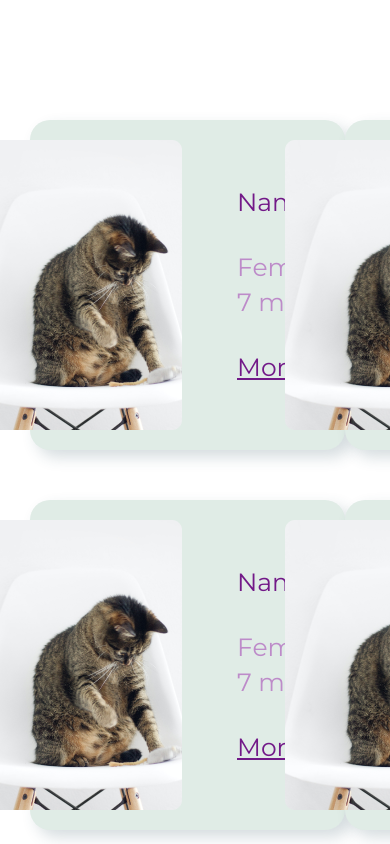
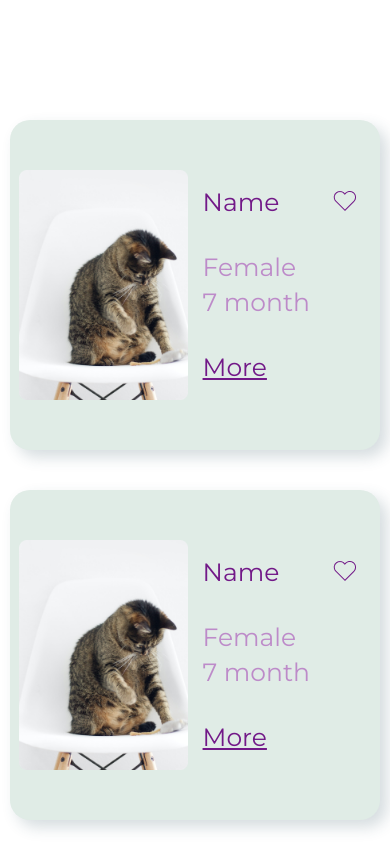
Before and after one commit to ItalianComposer/FruitMarta, a plain HTML site: page pickup.html in a window 390 px wide. Shown: the part 720-1564 px from the top of the page. Drawn offline with Linux system fonts and the light colour scheme.

Commit message:
Добавлена адаптивность для pickup

```diff
--- a/style.css
+++ b/style.css
@@ -735,6 +735,10 @@ footer {
   .main__bgicon_pos_top {
     left: 915px;
   }
+  .pickup_main {
+    padding-left: 50px;
+    padding-right: 50px;
+  }
 }
 @media (max-width: 1575px) {
   .block__item {
@@ -808,6 +812,15 @@ footer {
   .form_btn {
     width: 520px;
   }
+  .pickup_main__card {
+    width: 435px;
+  }
+  .pickup_main__card_img {
+    margin-left: -20px;
+  }
+  .pickup_main__card__description {
+    margin-left: 20px;
+  }
 }
 @media (max-width: 1470px) {
   .main__menu {
@@ -850,6 +863,10 @@ footer {
   }
   .have_any_questions {
     padding-left: 50px;
+  }
+  .pickup_main {
+    padding-left: 20px;
+    padding-right: 20px;
   }
 }
 @media (max-width: 1385px) {
@@ -940,6 +957,14 @@ footer {
   .our_team__card_img {
     width: 350px;
     height: 450px;
+  }
+  .pickup_main__card {
+    width: 370px;
+  }
+  .pickup_main__card_img {
+    margin-left: -45px;
+    width: 180px;
+    height: 260px;
   }
 }
 @media (max-width: 1180px) {
@@ -1080,6 +1105,26 @@ footer {
   .form_btn {
     width: 400px;
   }
+  .pickup_main {
+    padding-left: 20px;
+    padding-right: 20px;
+  }
+  .pickup_main__card {
+    width: 310px;
+    height: 310px;
+  }
+  .pickup_main__card_img {
+    width: 150px;
+    height: 230px;
+    margin-left: -10px;
+  }
+  .pickup_main__card__description {
+    width: 105px;
+    margin-left: 15px;
+  }
+  .union_pos {
+    width: 120px;
+  }
 }
 @media (max-width: 920px) {
   .main__menu_item {
@@ -1151,6 +1196,27 @@ footer {
   .our_team__card_img {
     width: 250px;
     height: 350px;
+  }
+  .pickup_main__card_container {
+    flex-direction: column;
+    align-items: center;
+    margin-bottom: 0px;
+  }
+  .pickup_main__card {
+    margin-bottom: 40px;
+    width: 478px;
+    height: 330px;
+  }
+  .pickup_main__card_img {
+    width: auto;
+    margin-left: -60px;
+  }
+  .pickup_main__card__description {
+    width: 108px;
+    margin-left: 55px;
+  }
+  .union_pos {
+    width: 160px;
   }
 }
 @media (max-width: 820px) {
@@ -1419,6 +1485,12 @@ footer {
   .header_main__description {
     max-width: 325px;
   }
+  .pickup_main__card {
+    width: 370px;
+  }
+  .pickup_main__card__description {
+    margin-left: 15px;
+  }
 }
 @media (max-width: 390px) {
   .have_any_questions__input {
```
